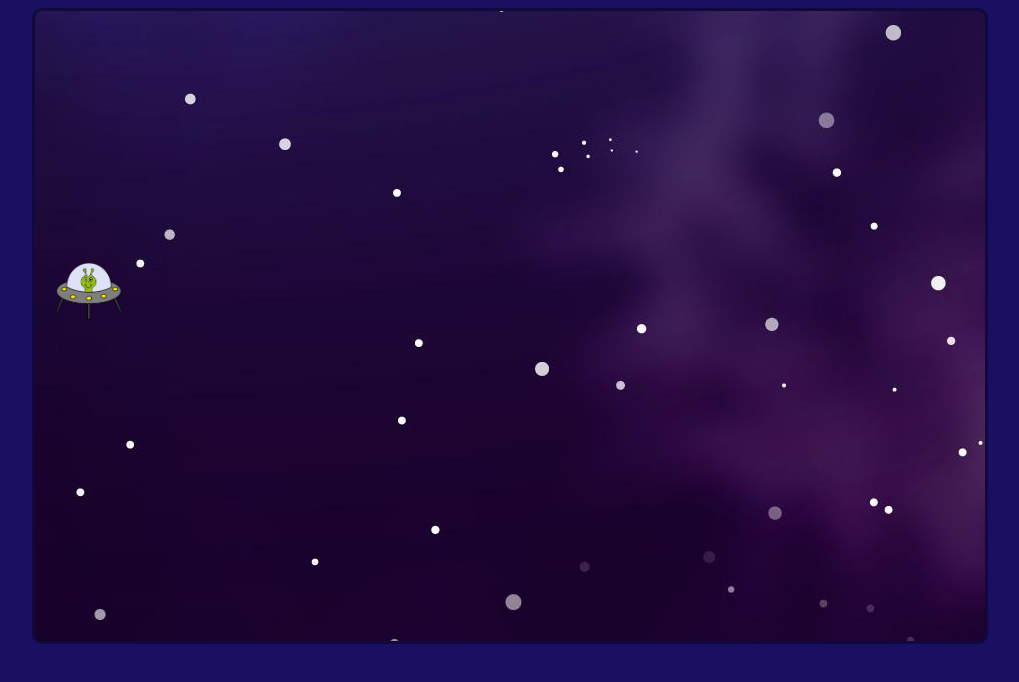
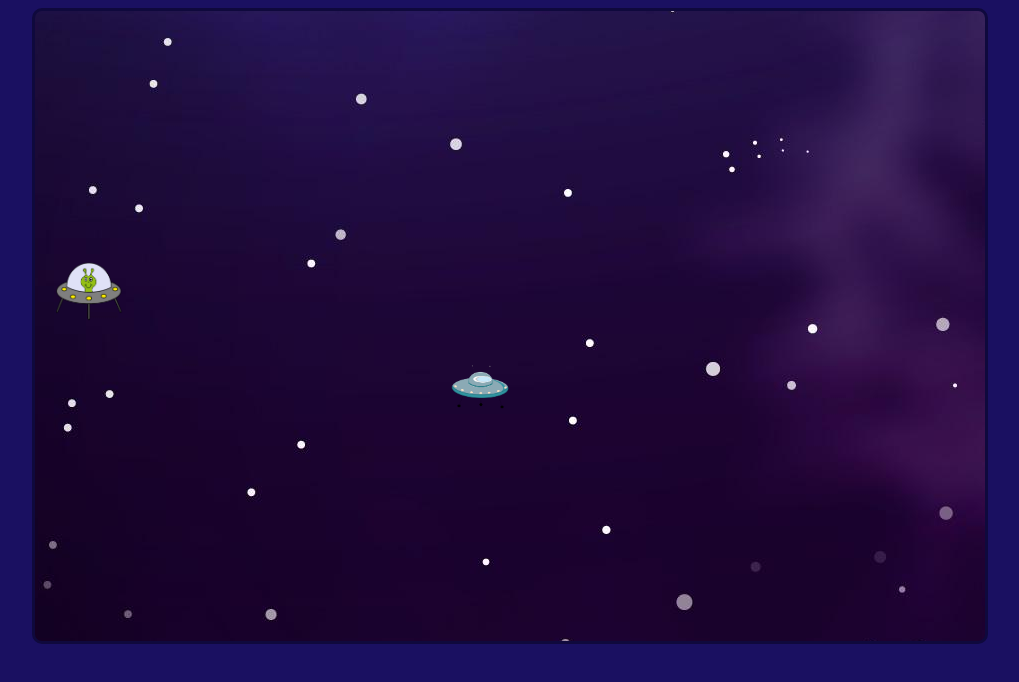
Before and after one commit to elviobg/jogo-de-navinha, a plain HTML site: page src/index.html in a window 1280 px wide. Both pictures are taken after a click on the element 640 px from the left and 310 px from the top of the page. Shown: the whole page, without its empty margins (130-1149 px from the left). Drawn offline with Linux system fonts and the light colour scheme.

Commit message:
adiciona movimentação para inimigos

```diff
--- a/src/css/game.css
+++ b/src/css/game.css
@@ -21,3 +21,14 @@
   position: absolute;
   background-image: url(../assets/imgs/fire.png);
 }
+
+.alien {
+  height: 60px;
+  width: 70px;
+  position: relative;
+}
+
+.alien-transition {
+  opacity: 1;
+  transition: opacity 1.5s ease-in-out;
+}
--- a/src/js/game.js
+++ b/src/js/game.js
@@ -1,10 +1,11 @@
 const game = {
-  time: setInterval(loop, 30),
+  time: null,
   actions: [],
   canFire: true,
+  canCreateEnemy: true,
   fireSpeed: null,
   score: 0,
-  energy: 3,
+  gameover: false,
 };
 
 const INPUTS = {
@@ -49,16 +50,20 @@ musicBackground.addEventListener(
 
 function start() {
   $("#start").hide();
+  setInterval(loop, 30);
+  game.gameover = false;
 }
 
 function loop() {
-  if (game.energy == 0) {
+  if (game.gameover) {
     return;
   }
   updateScenary();
   fireLaser();
   movePLayer();
   moveLaser();
+  createEnemy();
+  moveEnemies();
 }
 
 function updateScenary() {
@@ -116,3 +121,37 @@ function moveLaser() {
     $(".fire").css("left", firePosition + 10);
   }
 }
+
+function createEnemy() {
+  if(!game.canCreateEnemy){
+    return;
+  }
+  game.canCreateEnemy = false;
+  let newAlien = document.createElement('img');
+  const aliensImg = ['./assets/imgs/monster-1.png', './assets/imgs/monster-2.png', './assets/imgs/monster-3.png'];
+  let alienSprite = aliensImg[Math.floor(Math.random() * aliensImg.length)];
+  const yPosition = parseInt(Math.random() * CONFIG.ENEMY.BOTTOM);
+  newAlien.src = alienSprite;
+  newAlien.classList.add('alien');
+  newAlien.classList.add('alien-transition');
+  newAlien.style.left = '800px';
+  newAlien.style.top = `${yPosition}px`;
+  $("#main-play-area").append(newAlien);
+
+  let expireTime = window.setInterval(createNewEnemy, 5000);
+  function createNewEnemy() {
+    game.canCreateEnemy = true;
+    window.clearInterval(expireTime);
+    expireTime = false;
+  }
+}
+
+function moveEnemies() {
+  $(".alien").each(function () {
+    const xPosition = parseInt(this.style.left) - 5;
+    this.style.left = `${xPosition}px`;
+    if(xPosition <= 0){
+      game.gameover = true;
+    }
+  });
+}
```
Also changed, not shown: src/assets/imgs/monster-1.png (added), src/assets/imgs/monster-2.png (added), src/assets/imgs/monster-3.png (added).
